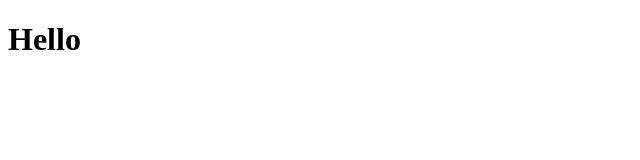
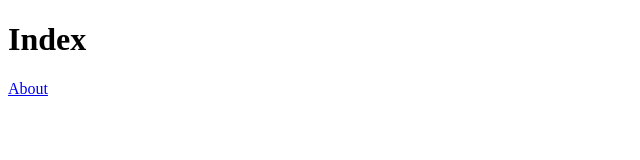
Before and after one commit to qvil-playground/nomad-store, a Next.js app: page / in a window 1280 px wide. Shown: the top 160 px of the page, without its empty margins (0-640 px from the left). Built offline with nearby package versions, Linux system fonts and the light colour scheme.

Commit message:
#1.5 Links and Headers in NextJS

```diff
--- a/pages/index.js
+++ b/pages/index.js
@@ -1 +1,10 @@
-export default () => <h1>Hello</h1>;
+import Link from "next/link";
+
+export default () => (
+  <div>
+    <h1>Index</h1>
+    <Link href="/about">
+      <a>About</a>
+    </Link>
+  </div>
+);
```
Also changed, not shown: pages/about.js (+10 -1 lines).
